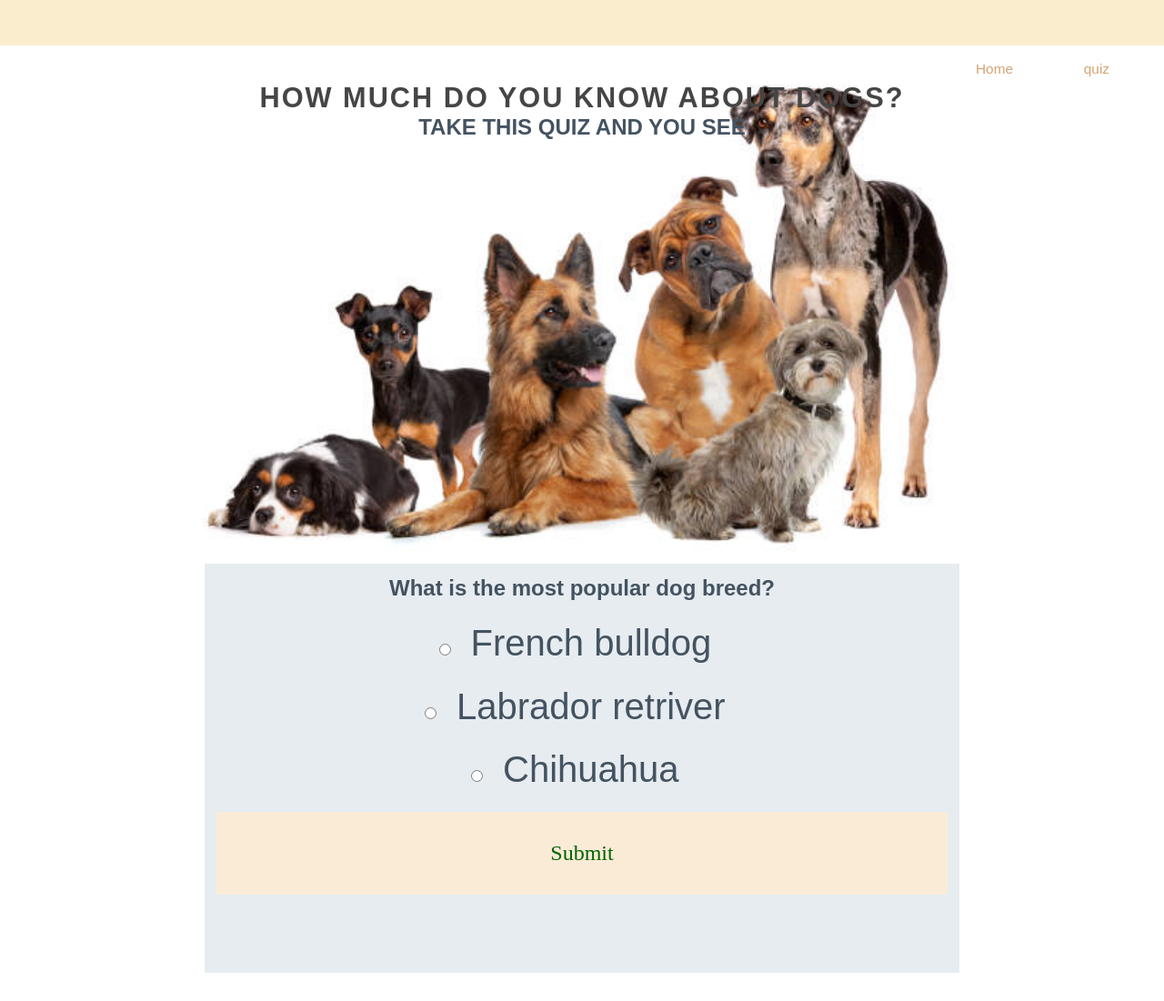
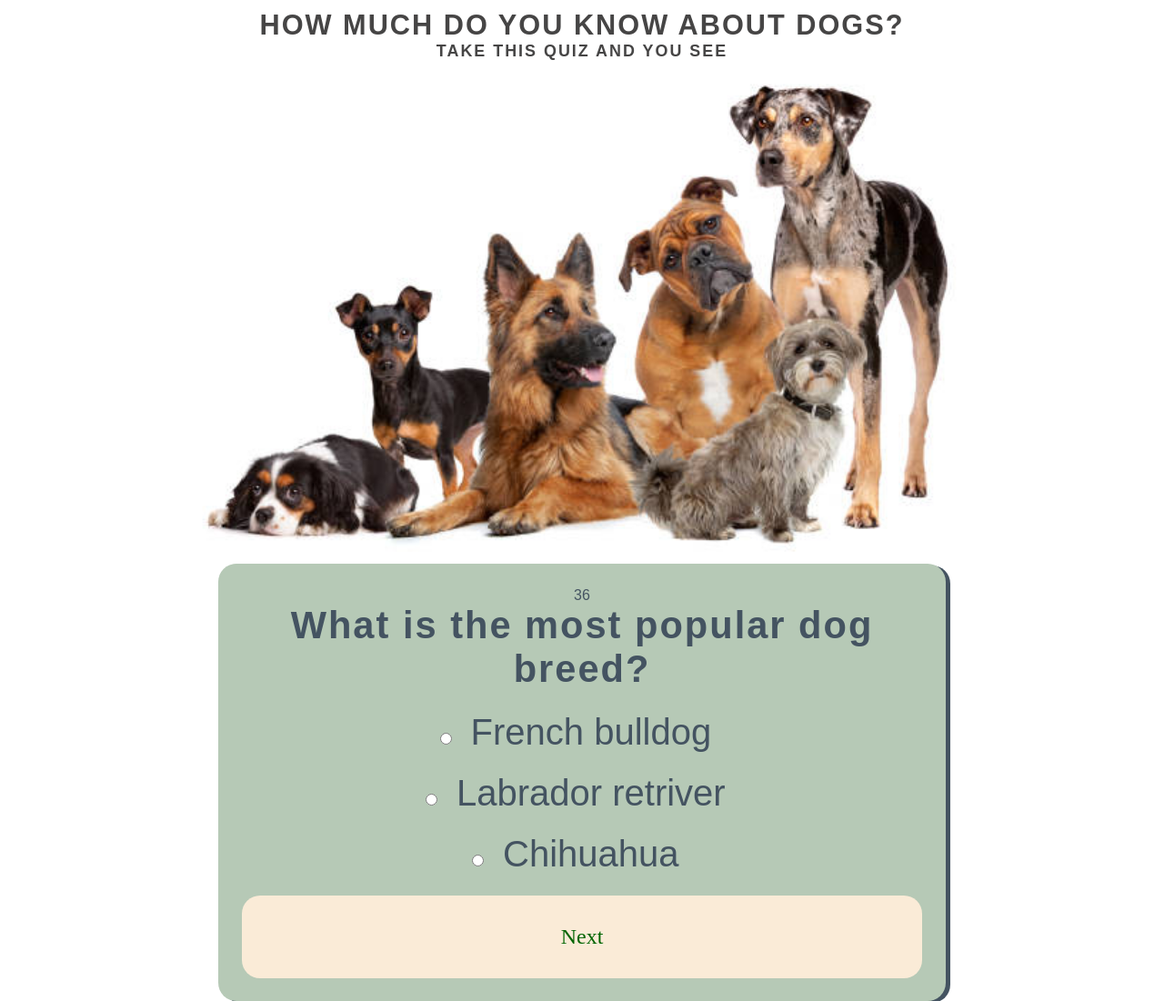
Before and after one commit to HannaGfrorer/Dog-quiz, a plain HTML site: page index.html in a window 1280 px wide. Shown: the whole page at 91% size. Before the commit the page ends 1070 px from the top, so only its background shows below. Drawn offline with Linux system fonts and the light colour scheme.

Commit message:
add counter

```diff
--- a/assets/css/style.css
+++ b/assets/css/style.css
@@ -1,62 +1,16 @@
 @import url('https://fonts.googleapis.com/css2?family=Nunito+Sans:wght@300&display=swap');
 * {
+    border: 0;
+    box-sizing: border-box;
     margin: 0;
     padding: 0;
-    border: none;
 }
 
 body {
     background-color: white;
-    font-family: "Raleway", sans-serif;
+    font-family: "Nunito+Sans", sans-serif;
     color: #445361;
     text-align: center;
-}
-
-/* navigation links */
-
-#menu {
-    margin-right: 20px;
-}
-
-#menu li {
-    font-size: 1.2vw;
-    float: right;
-    list-style-type: none;
-    margin-right: 40px;
-}
-
-#menu, #logo {
-    line-height: 75px;
-}
-
-#menu a {
-    text-decoration: none;
-    color: #D4A373;
-}
-
-#menu a:hover {
-    border-bottom: 1px solid #464545;
-}
-
-.active {
-    border-bottom: 1px solid #FAEDCD;
-}
-
-/* header and logo */
-
-header {
-    background-color: #FAEDCD;
-    height: 50px;
-    width: 100%;
-    margin-top: -80px;
-    position: fixed;
-    z-index: 5;
-}
-#logo {
-    float: left;
-    margin-left: 20px;
-    height: auto;
-    width: 10%;
 }
 
 /* doglogo image section*/
@@ -66,7 +20,7 @@ header {
     width: 100%;
     margin-top: 80px;
     overflow: hidden;
-    position: relative;
+
 }
 #doglogo {
     height: auto;
@@ -86,12 +40,17 @@ header {
     font-size: 2.4vw;
     color: #464545;
 }
+
+#doglogo-image-text h2 {
+    font-size: 1.4vw;
+    color: #464545;
+}
 .heading {
     text-align: center;
     font-size: 2.5rem;
 }
 
-h1 {
+h1, h2 {
     font-weight: 800;
     font-size: 260%;
     letter-spacing: 2px;
@@ -105,15 +64,17 @@ p {
 
 /* --------- Game layout */
 .quiz-section {
-    background-color: #E6ECF0;
-    box-sizing: border-box;
-    width: 85%;
-    height: 65vh;
-    max-height: 450px;
-    max-width: 830px;
+    background-color: rgb(182, 201, 182);
+    border-radius: 20px;
+    box-shadow: 5px 2px;
+    width: 800px;
     margin-left: auto;
     margin-right: auto;
-    padding: 1%;
+
+    padding: 2%;
+}
+#quis-head {
+    padding: 2%;
 }
 
 .quiz-area {
@@ -173,23 +134,6 @@ button {
 button:hover {
     background-color: beige;
 }
-
-
-
-
-#question {}
-
-#alternativ-one {}
-
-#alternativ-two{}
-
-#alternativ-three{}
-
-#imag-source {}
-
-#dog-picture{}
-
-
 
 
 /* --------- Buttons */
--- a/assets/js/script.js
+++ b/assets/js/script.js
@@ -8,14 +8,14 @@ var questionData = [{
         correctAnswer: "B"
     },
     {
-        question: "'Which dog is the smartest?",
+        question: "Which dog is the smartest?",
         a: "Labrador retriever",
         b: "Poodel",
         c: "Border collien",
         correctAnswer: "c"
     },
     {
-        question: "'How old does a dog get on average?",
+        question: "How old does a dog get on average?",
         a: "10-20 years",
         b: "7-10 years",
         c: "10-13 years",
@@ -37,7 +37,7 @@ var questionData = [{
         correctAnswer: "A"
     },
     {
-        question: "'The famous cartoon dog Snoopy is on the roof of his doghouse most of the time. What race is the Snoopy?",
+        question: "The famous cartoon dog Snoopy is on the roof of his doghouse most of the time. What race is the Snoopy?",
         a: "Bloodhound",
         b: "Dalmatians",
         c: "Beagle",
@@ -54,6 +54,16 @@ const bText = document.getElementById('b-text');
 const cText = document.getElementById('c-text');
 const submitButton = document.getElementById('submit');
 
+var count = 40;
+var interval = setInterval(function () {
+    document.getElementById('count').innerHTML = count;
+    count--;
+    if (count === 0) {
+        clearInterval(interval);
+        document.getElementById('count').innerHTML = 'Done';
+    }
+
+}, 1000);
 
 let currentQuiz = 0;
 let score = 0;
--- a/index.html
+++ b/index.html
@@ -13,20 +13,7 @@
 </head>
 
 <body>
-    <header>
-        <a href="index.html">
-        </a>
-        <nav id="menu">
-            <ul>
-                <li>
-                    <a href="quiz.html">quiz</a>
-                </li>
-                <li>
-                    <a href="index.html">Home</a>
-                </li>
-            </ul>
-        </nav>
-    </header>
+
     <section id="doglogo-image-section">
         <div>
             <img id="doglogo" src="assets/images/doglogo.jpg" alt="doglogo">
@@ -36,6 +23,7 @@
 
     </div>
     <div class="quiz-section" id="quiz">
+        <div id="count">Start</div>
         <div id="quiz-head">
             <h2 id="question"> Question</h2>
             <ul>
@@ -53,7 +41,7 @@
                 </li>
             </ul>
         </div>
-        <button id="submit">Submit</button>
+        <button id="submit">Next</button>
 
 </section>
 
```
Also changed, not shown: assets/images/chiwawa.jpg (deleted), assets/images/dogbigear.jpg (deleted), assets/images/dogcandy.jpg (deleted), assets/images/dogheart.jpg (deleted), assets/images/dogtoung.jpg (deleted), assets/images/flowerdog.jpg (deleted), assets/images/golden.jpg (deleted), assets/images/happydog.jpg (deleted).
